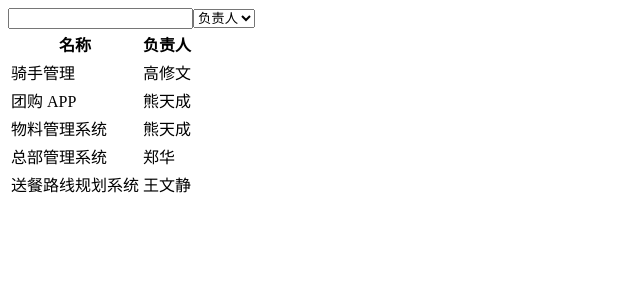
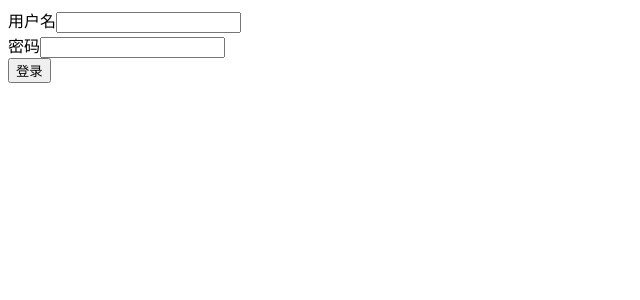
Before and after one commit to NorthNoah/Nira, a React (Create React App) app: page / in a window 1280 px wide. Shown: the top 300 px of the page, without its empty margins (0-640 px from the left). Built offline with nearby package versions, Linux system fonts and the light colour scheme; data requests are answered from the project's data file.

Commit message:
chore: login的json-sever中间件设置

```diff
--- a/package.json
+++ b/package.json
@@ -23,7 +23,7 @@
     "test": "react-scripts test",
     "eject": "react-scripts eject",
     "prepare": "husky install",
-    "json-server": "json-server __json_server_mock__/db.json --watch --port 3001"
+    "json-server": "json-server __json_server_mock__/db.json --watch --port 3001 --middlewares ./__json_server_mock__/middleware.js"
   },
   "eslintConfig": {
     "extends": [
--- a/src/App.tsx
+++ b/src/App.tsx
@@ -1,10 +1,12 @@
 import React, { memo } from 'react'
 import ProjectListPages from 'pages/project-list'
+import LoginPage from 'pages/login'
 
 const App = memo(() => {
   return (
     <div>
-      <ProjectListPages />
+      {/* <ProjectListPages /> */}
+      <LoginPage />
     </div>
   )
 })
--- /dev/null
+++ b/src/pages/login/index.tsx
@@ -0,0 +1,43 @@
+import React, { FormEvent, memo } from 'react'
+const apiUrl = 'http://localhost:3001'
+
+const LoginPage = memo(() => {
+  const login = (param: { username: string; password: string }) => {
+    fetch(`${apiUrl}/login`, {
+      method: 'POST',
+      headers: {
+        'Content-Type': 'application/json'
+      },
+      body: JSON.stringify(param)
+    }).then(async (response) => {
+      if (response.ok) {
+      }
+    })
+  }
+
+  const handleSubmit = (event: FormEvent<HTMLFormElement>) => {
+    //查看onSumit的函数签名，判断event的类型
+    event.preventDefault()
+    const username = (event.currentTarget.elements[0] as HTMLInputElement).value //类型断言为HTMLInputElement,否则会找不到value
+    const password = (event.currentTarget.elements[1] as HTMLInputElement).value //类型断言为HTMLInputElement,否则会找不到value
+    login({ username, password })
+  }
+
+  return (
+    <form onSubmit={handleSubmit}>
+      <div>
+        <label htmlFor="username">用户名</label>
+        <input type="text" id="username" />
+      </div>
+      <div>
+        <label htmlFor="password">密码</label>
+        <input type="password" id="password" />
+      </div>
+      <div>
+        <button type="submit">登录</button>
+      </div>
+    </form>
+  )
+})
+
+export default LoginPage
```
Also changed, not shown: __json_server_mock__/middleware.js (added, +15 -0 lines).
